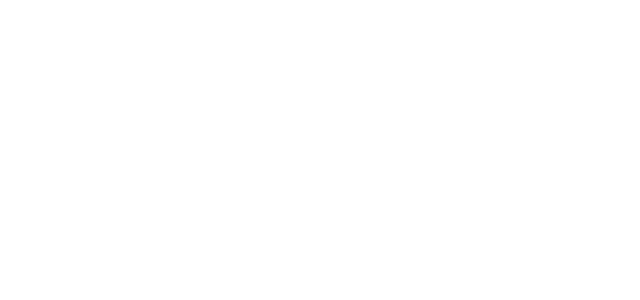
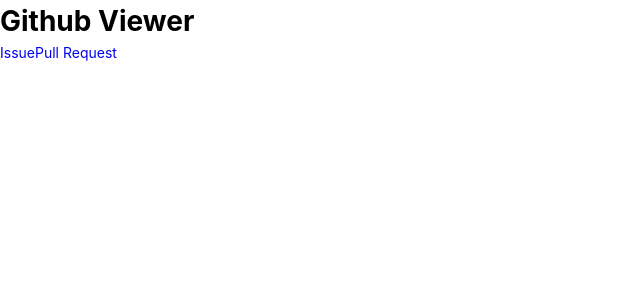
Before and after one commit to yukiyohure/redux-github-viewer, a React (Create React App) app: page / in a window 1280 px wide. Shown: the top 300 px of the page, without its empty margins (0-640 px from the left). Built offline with nearby package versions, Linux system fonts and the light colour scheme.

Commit message:
delete default files of react

```diff
--- a/src/App.css
+++ /dev/null
@@ -1,38 +0,0 @@
-.App {
-  text-align: center;
-}
-
-.App-logo {
-  height: 40vmin;
-  pointer-events: none;
-}
-
-@media (prefers-reduced-motion: no-preference) {
-  .App-logo {
-    animation: App-logo-spin infinite 20s linear;
-  }
-}
-
-.App-header {
-  background-color: #282c34;
-  min-height: 100vh;
-  display: flex;
-  flex-direction: column;
-  align-items: center;
-  justify-content: center;
-  font-size: calc(10px + 2vmin);
-  color: white;
-}
-
-.App-link {
-  color: #61dafb;
-}
-
-@keyframes App-logo-spin {
-  from {
-    transform: rotate(0deg);
-  }
-  to {
-    transform: rotate(360deg);
-  }
-}
--- a/src/App.js
+++ b/src/App.js
@@ -1,13 +1,12 @@
-import './App.css';
 import React from 'react';
 import { GlobalStyle } from './GlobalStyle';
+import Header from './components/organisms/Header';
 
 function App() {
   return (
     <div>
       <GlobalStyle />
-      <header>
-      </header>
+      <Header />
     </div>
   );
 }
--- /dev/null
+++ b/src/components/organisms/Header.js
@@ -0,0 +1,40 @@
+import React from 'react';
+import styled from 'styled-components';
+
+const Title = styled.h1`
+  white-space: nowrap;
+`;
+
+const HeaderLinks = styled.ul`
+  display: flex;
+`;
+
+const links = [
+  {
+    text: 'Issue',
+    href: '#'
+  },
+  {
+    text:'Pull Request',
+    href: '#'
+  }
+];
+
+const Header = () => {
+  return (
+    <>
+    <div>
+      <Title>Github Viewer</Title>
+    </div>
+    <HeaderLinks>
+      {links.map((link) => {
+        return (
+          <a href={link.href}>{link.text}</a>
+        );
+      })}
+    </HeaderLinks>
+    </>
+  );
+}
+
+export default Header;
```
Also changed, not shown: src/logo.svg (deleted), 1 other file (tests, documents, lock files or other folders).
